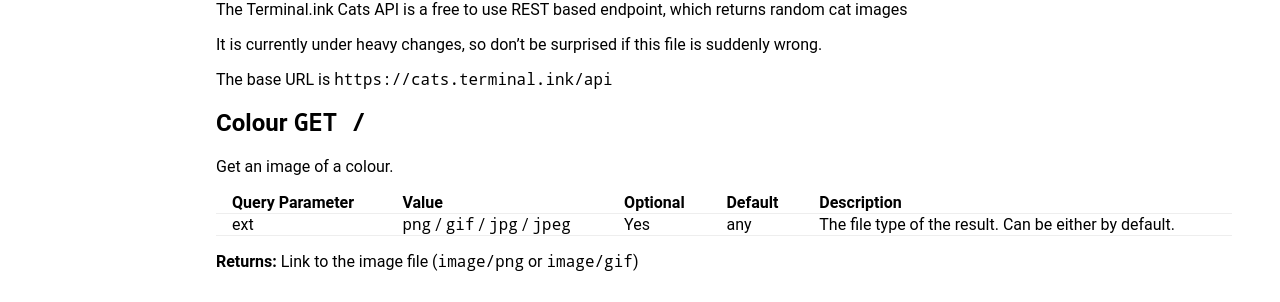
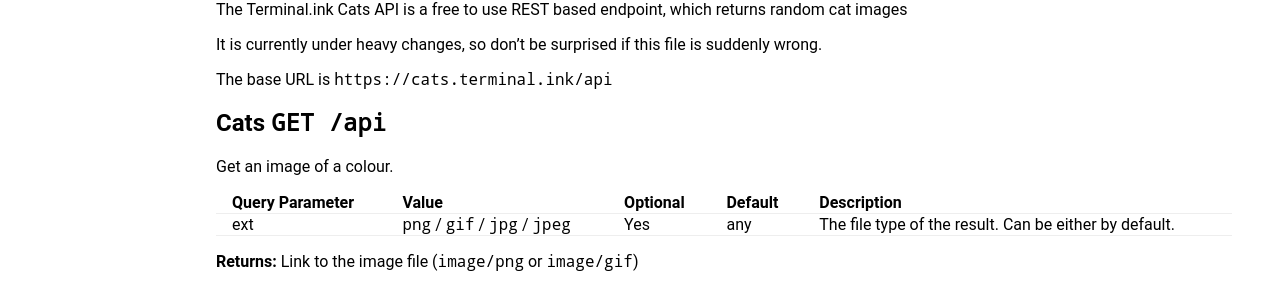
Before and after one commit to Terminal/docs.terminal.ink, a Jekyll site: the page built from _pages/cats/index.md, in a window 1280 px wide. Shown: the part 147-449 px from the top of the page. Built offline with Jekyll 4.4.1, drawn with Linux system fonts in a browser that asks for light colours.

Commit message:
Fix cat thing again

```diff
--- a/_pages/cats/index.md
+++ b/_pages/cats/index.md
@@ -22,7 +22,7 @@
 
 The base URL is `https://cats.terminal.ink/api`
 
-## Colour `GET /`
+## Cats `GET /api`
 Get an image of a colour.
 
 Query Parameter       | Value                           | Optional | Default   | Description
```
